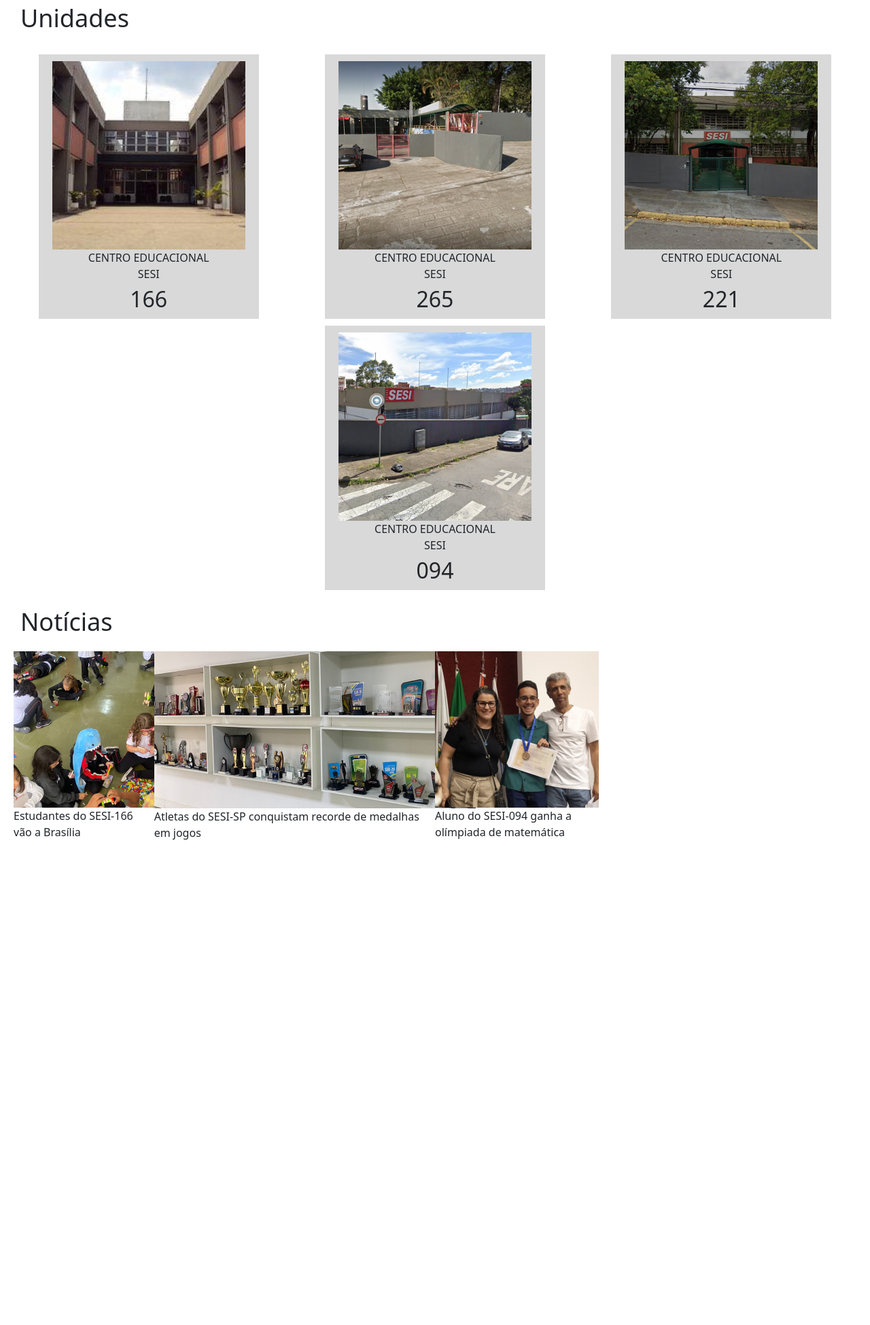
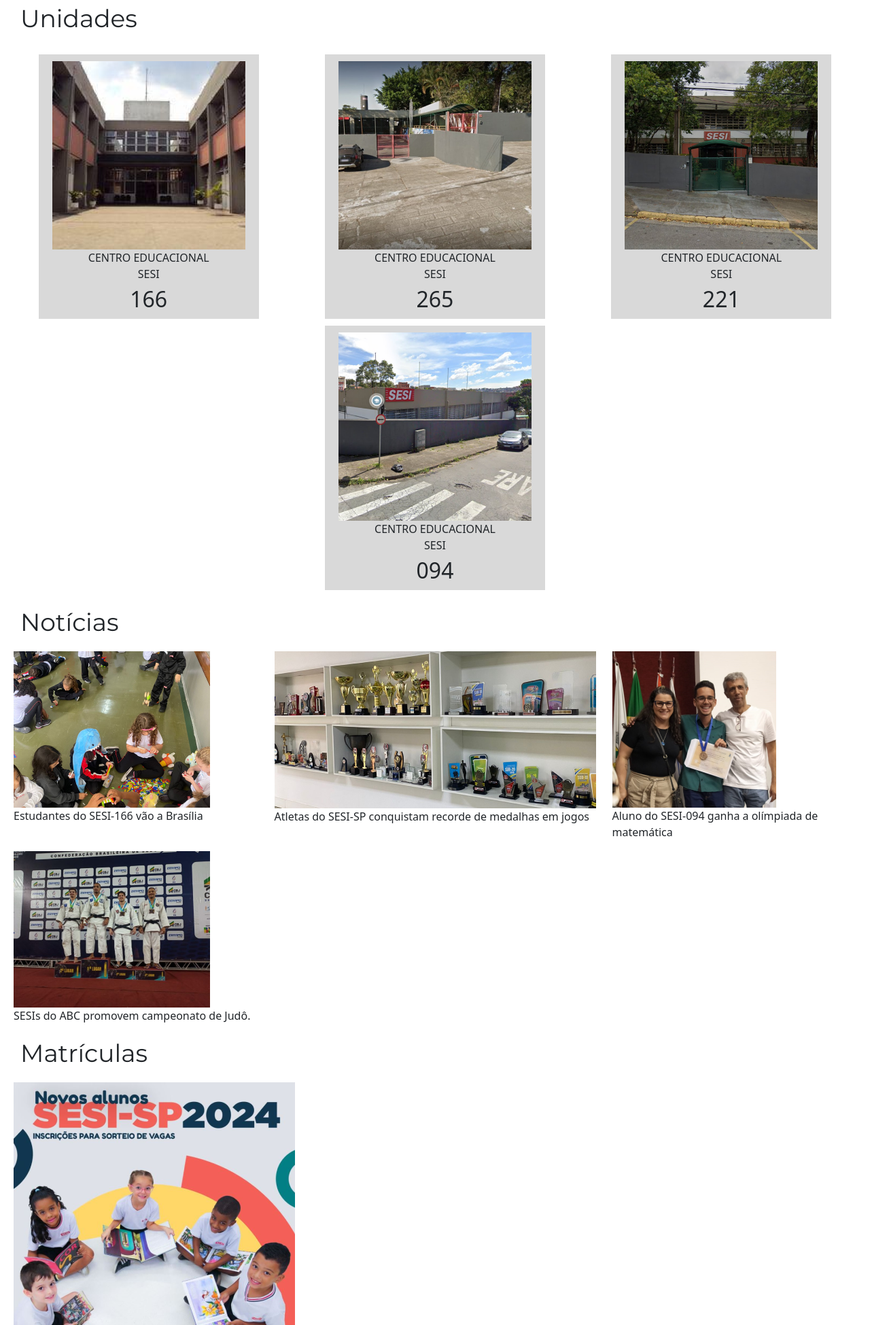
Before and after one commit to PabloCamilo07/Landpage_Sesi, a PHP site: page /unitoens.php in a window 1280 px wide. Shown: the whole page at 68% size. Before the commit the page ends 1235 px from the top, so only its background shows below. Run offline with PHP 8.4, Linux system fonts and the light colour scheme.

Commit message:
salvando progresso para unitoens.php

```diff
--- a/css/unitoens-style.css
+++ b/css/unitoens-style.css
@@ -1,3 +1,4 @@
+@import url('https://fonts.googleapis.com/css2?family=Montserrat:ital,wght@0,100;0,200;0,300;0,400;0,500;0,600;0,700;0,800;0,900;1,100;1,200;1,300;1,400;1,500;1,600;1,700;1,800;1,900&display=swap');
 
 /* OVERALLS */
 .fam-const-uppercase-font {
@@ -24,13 +25,21 @@
 
 .fam-topic-titles {
 
-    font-family: system-ui, -apple-system, BlinkMacSystemFont, 'Segoe UI', Roboto, Oxygen, Ubuntu, Cantarell, 'Open Sans', 'Helvetica Neue', sans-serif;
+    font-family: 'Montserrat', sans-serif;
 
-    font-weight: lighter;
+    font-weight: light;
 
     font-size: 36px;
 
     margin-left: 10px;
+
+}
+
+.fam-cntnt-d-flex {
+
+    display: flex;
+
+
 
 }
 
@@ -71,17 +80,9 @@
 
     font-size: 32px;
 
-    font-weight: lighter;
+    font-weight: light;
 
     margin-top: -15px;
     margin-bottom: -5px;
 
 }
-
-/*
-.fam-noticias-image {
-
-    height:230px;
-    width: 289px;
-
-} */
--- a/unitoens.php
+++ b/unitoens.php
@@ -52,25 +52,51 @@
         <div class="fam-noticias-container">
             <p class="fam-topic-titles">Notícias</p>
 
-            <div class="fam-dflex-row">
-                <div class="fam-noticias-container-item col-md-2">
+            <div class="row">
+                <div class="fam-noticias-container-item col">
+                    <div class="fam-image-and-news-container">
                         <img class="fam-noticias-image" src="img/WhatsApp Image 2024-01-25 at 13.39 1.png" alt="">
 
                         <p class="fam-noticias-text">Estudantes do SESI-166 vão a Brasília</p>
                     </div>
+                </div>
 
-                <div class="fam-notcias-container-item col-md-4">
+                <div class="fam-notcias-container-item col">
+                    <div class="fam-image-and-news-container">
                         <img class="fam-noticias-image" src="img/WhatsApp Image 2024-01-25 at 13.39 2.png" alt="">
 
                         <p class="fam-noticias-text">Atletas do SESI-SP conquistam recorde de medalhas em jogos</p>
                     </div>
+                </div>
 
-                <div class="fam-notcias-container-item col-md-2">
+                <div class="fam-notcias-container-item col">
+                    <div class="fam-image-and-news-container">
                         <img class="fam-noticias-image" src="img/WhatsApp Image 2024-01-25 at 13.39 3.png" alt="">
 
                         <p class="fam-noticias-text">Aluno do SESI-094 ganha a olímpiada de matemática</p>
                     </div>
                 </div>
+
+                <div class="fam-noticias-container-item col">
+                    <div class="fam-image-and-news-container">
+                        <img class="fam-noticias-image" src="img/image 4.png" alt="">
+
+                        <p class="fam-noticias-text">SESIs do ABC promovem campeonato de Judô.</p>
+                    </div>
+                </div>
+            </div>
+        </div>
+
+        <div class="fam-matriculas-container">
+            <p class="fam-topic-titles">Matrículas</p>
+
+            <div class="fam-cntnt-d-flex">
+                <img src="img/image 6.png" alt="">
+
+
+            </div>
+
+
         </div>
 
     </div>
```
Lines whose indentation alone changed are shown as unchanged.
